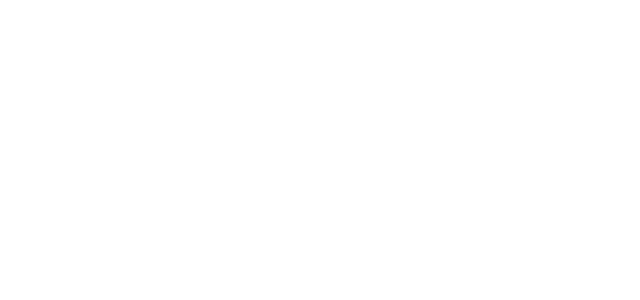
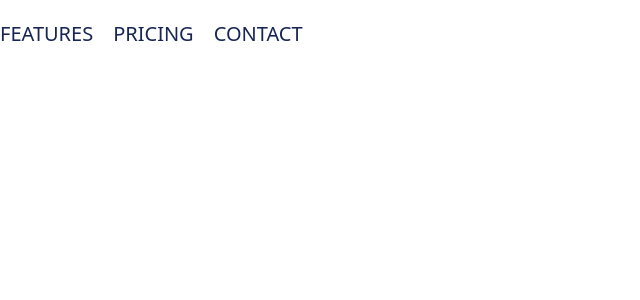
Before and after one commit to AlvesPHGA/lp-bookmark, a Next.js app: page / in a window 1280 px wide. Shown: the top 300 px of the page, without its empty margins (0-640 px from the left). Built offline with nearby package versions, Linux system fonts and the light colour scheme.

Commit message:
feat: create nav component

```diff
--- a/src/app/page.tsx
+++ b/src/app/page.tsx
@@ -1,5 +1,10 @@
+import Header from '@/components/global/header';
 import Image from 'next/image';
 
 export default function Home() {
-   return <></>;
+   return (
+      <>
+         <Header />
+      </>
+   );
 }
--- a/src/components/global/header/index.tsx
+++ b/src/components/global/header/index.tsx
@@ -1,11 +1,12 @@
 import { Container } from '../componentsGlobal';
+import Nav from './nav';
 
 export default function Header() {
    return (
-      <header>
+      <header className="py-5">
          <Container>
             <div>
-               <nav></nav>
+               <Nav />
                <button></button>
             </div>
          </Container>
--- /dev/null
+++ b/src/components/global/header/nav.tsx
@@ -0,0 +1,26 @@
+import Link from 'next/link';
+
+export default function Nav() {
+   return (
+      <nav className="space-x-5">
+         <Link
+            className="text-xl uppercase text-blue-950 hover:text-red-500 transition"
+            href="#"
+         >
+            Features
+         </Link>
+         <Link
+            className="text-xl uppercase text-blue-950 hover:text-red-500 transition"
+            href="#"
+         >
+            Pricing
+         </Link>
+         <Link
+            className="text-xl uppercase text-blue-950 hover:text-red-500 transition"
+            href="#"
+         >
+            Contact
+         </Link>
+      </nav>
+   );
+}
```
